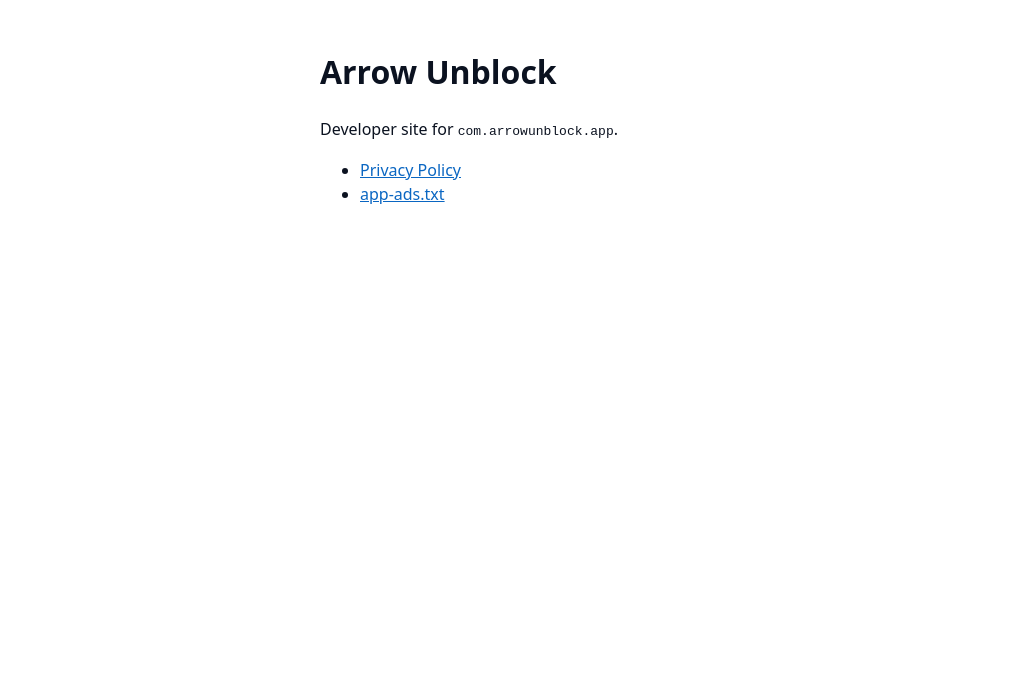
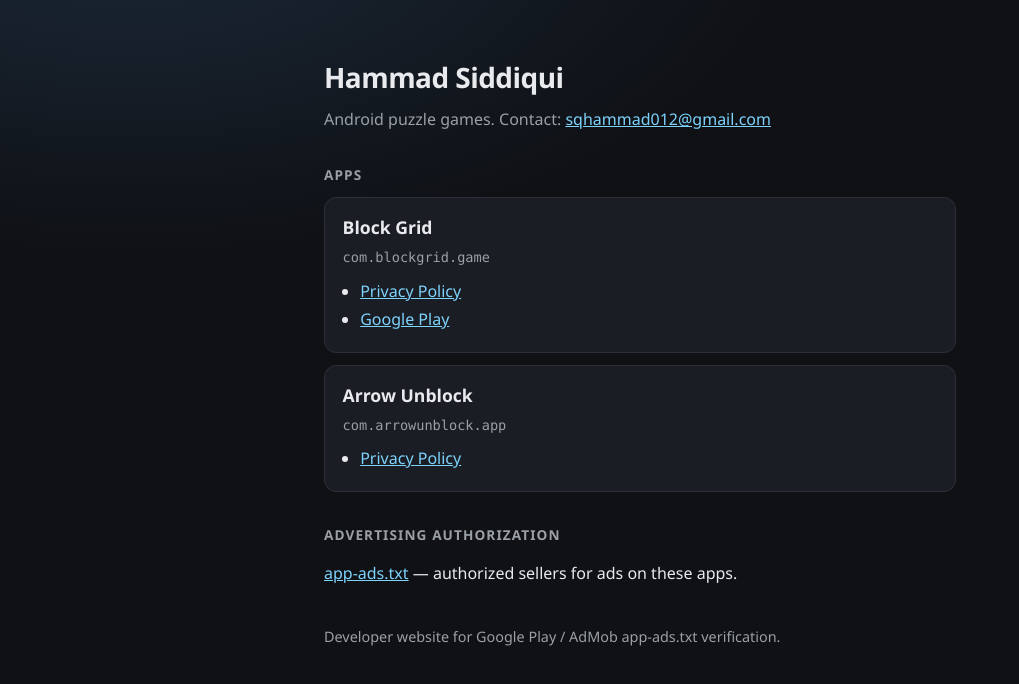
Before and after one commit to sqhammad/sqhammad.github.io, a plain HTML site: page index.html in a window 1280 px wide. Shown: the whole page, without its empty margins (0-1019 px from the left). Drawn offline with Linux system fonts and the light colour scheme.

Commit message:
Update developer site for Block Grid app-ads.txt verification

```diff
--- a/index.html
+++ b/index.html
@@ -3,18 +3,101 @@
 <head>
   <meta charset="utf-8" />
   <meta name="viewport" content="width=device-width, initial-scale=1" />
-  <title>Arrow Unblock — Developer</title>
+  <title>Hammad Siddiqui — App Developer</title>
   <style>
-    body { font-family: system-ui, sans-serif; max-width: 40rem; margin: 3rem auto; padding: 0 1.25rem; line-height: 1.5; color: #0b1220; }
-    a { color: #0a66c2; }
+    :root {
+      --bg: #0f1115;
+      --fg: #e8eaed;
+      --muted: #9aa0a6;
+      --accent: #7dd3fc;
+      --card: #1a1d24;
+      --line: #2a2f3a;
+    }
+    * { box-sizing: border-box; }
+    body {
+      margin: 0;
+      font-family: "Segoe UI", system-ui, sans-serif;
+      background: radial-gradient(1200px 600px at 10% -10%, #1b2838 0%, var(--bg) 55%);
+      color: var(--fg);
+      line-height: 1.55;
+      min-height: 100vh;
+    }
+    main {
+      max-width: 42rem;
+      margin: 0 auto;
+      padding: 3.5rem 1.25rem 4rem;
+    }
+    h1 {
+      font-size: 1.75rem;
+      letter-spacing: -0.02em;
+      margin: 0 0 0.5rem;
+    }
+    .lead {
+      color: var(--muted);
+      margin: 0 0 2rem;
+    }
+    h2 {
+      font-size: 0.85rem;
+      text-transform: uppercase;
+      letter-spacing: 0.08em;
+      color: var(--muted);
+      margin: 2rem 0 0.75rem;
+    }
+    .app {
+      background: var(--card);
+      border: 1px solid var(--line);
+      border-radius: 12px;
+      padding: 1rem 1.1rem;
+      margin-bottom: 0.75rem;
+    }
+    .app h3 {
+      margin: 0 0 0.35rem;
+      font-size: 1.1rem;
+    }
+    .pkg {
+      font-family: ui-monospace, Consolas, monospace;
+      font-size: 0.85rem;
+      color: var(--muted);
+      margin: 0 0 0.65rem;
+    }
+    a { color: var(--accent); }
+    ul { margin: 0; padding-left: 1.1rem; }
+    li { margin: 0.25rem 0; }
+    footer {
+      margin-top: 2.5rem;
+      color: var(--muted);
+      font-size: 0.9rem;
+    }
   </style>
 </head>
 <body>
-  <h1>Arrow Unblock</h1>
-  <p>Developer site for <code>com.arrowunblock.app</code>.</p>
-  <ul>
-    <li><a href="https://sqhammad.github.io/arrowunbloack-privacy-policy/">Privacy Policy</a></li>
-    <li><a href="/app-ads.txt">app-ads.txt</a></li>
-  </ul>
+  <main>
+    <h1>Hammad Siddiqui</h1>
+    <p class="lead">Android puzzle games. Contact: <a href="mailto:sqhammad012@gmail.com">sqhammad012@gmail.com</a></p>
+
+    <h2>Apps</h2>
+
+    <section class="app">
+      <h3>Block Grid</h3>
+      <p class="pkg">com.blockgrid.game</p>
+      <ul>
+        <li><a href="https://sqhammad.github.io/blockgrid-privacy-policy/">Privacy Policy</a></li>
+        <li><a href="https://play.google.com/store/apps/details?id=com.blockgrid.game">Google Play</a></li>
+      </ul>
+    </section>
+
+    <section class="app">
+      <h3>Arrow Unblock</h3>
+      <p class="pkg">com.arrowunblock.app</p>
+      <ul>
+        <li><a href="https://sqhammad.github.io/arrowunbloack-privacy-policy/">Privacy Policy</a></li>
+      </ul>
+    </section>
+
+    <h2>Advertising authorization</h2>
+    <p><a href="/app-ads.txt">app-ads.txt</a> — authorized sellers for ads on these apps.</p>
+
+    <footer>Developer website for Google Play / AdMob app-ads.txt verification.</footer>
+  </main>
 </body>
 </html>
```
